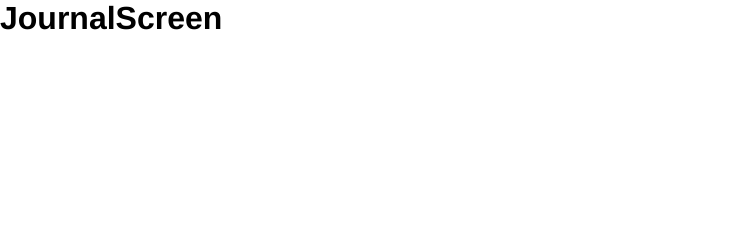
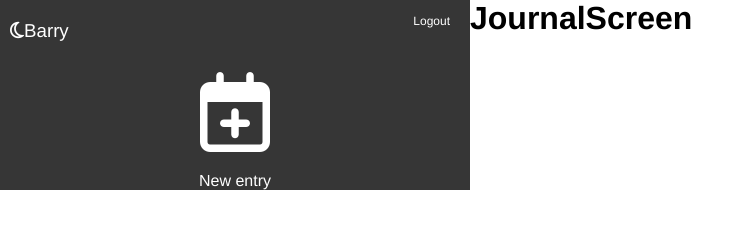
Before and after one commit to hall9zeha/JavaScriptProjects-2, a React app in the folder 05-journal-app/: page / in a window 1280 px wide. Shown: the whole page, without its empty margins (0-754 px from the left). Built offline with nearby package versions, Linux system fonts and the light colour scheme.

Commit message:
Added sidebar and styles

```diff
--- a/05-journal-app/public/index.html
+++ b/05-journal-app/public/index.html
@@ -24,6 +24,7 @@
       work correctly both with client-side routing and a non-root public URL.
       Learn how to configure a non-root public URL by running `npm run build`.
     -->
+    <link rel="stylesheet" href="https://cdnjs.cloudflare.com/ajax/libs/font-awesome/6.5.1/css/all.min.css">
     <title>Journal App</title>
   </head>
   <body>
--- a/05-journal-app/src/components/journal/JournalScreen.js
+++ b/05-journal-app/src/components/journal/JournalScreen.js
@@ -1,7 +1,12 @@
 import React from 'react'
+import { Sidebar } from './Sidebar'
 
 export const JournalScreen = () => {
   return (
-    <div><h1>JournalScreen</h1></div>
+    <div className='journal__main-content'>
+      <Sidebar/>
+      <h1>JournalScreen</h1>
+
+    </div>
   )
 }
--- /dev/null
+++ b/05-journal-app/src/components/journal/Sidebar.js
@@ -0,0 +1,23 @@
+import React from 'react'
+
+export const Sidebar = () => {
+  return (
+    <aside className='journal__sidebar'>
+        <div className='journal__sidebar-navbar'>
+            <h3 className='mt-5'>
+                <i className='far fa-moon'>
+                    <span>Barry</span>
+
+                </i>
+            </h3>
+            <button className='btn'>
+                Logout
+            </button>
+        </div>
+        <div className='journal__new-entry'>
+            <i className='far fa-calendar-plus fa-5x'></i>
+            <p className='mt-5'>New entry</p>
+        </div>
+    </aside>
+  )
+}
--- /dev/null
+++ b/05-journal-app/src/styles/components/_journal.scss
@@ -0,0 +1,37 @@
+.journal__main-content{
+    display:flex;
+}
+
+.journal__sidebar{
+    background-color: $dark-grey;
+    color: white;
+    display:flex;
+    flex-direction: column;
+    height: 100%;
+    padding-left: 10px;
+    padding-right: 10px;
+    width: 450px;
+}
+.journal__sidebar-navbar{
+    display:flex;
+    justify-content: space-between;
+
+}
+.journal__sidebar-navbar h3{
+    font-weight: lighter;
+}
+.journal__new-entry{
+    align-items: center;
+    cursor:pointer;
+    display: flex;
+    flex-direction: column;
+    justify-content: center;
+    margin-top: 30px;
+    width: 100%;
+
+    transition: color .3s ease;
+
+    &:hover{
+        color:darken($color: white, $amount: 20)
+    }
+}
--- a/05-journal-app/src/styles/styles.scss
+++ b/05-journal-app/src/styles/styles.scss
@@ -5,3 +5,4 @@
 @import './components/auth';
 @import './components/buttons';
 @import './components/links';
+@import './components/journal';
```
